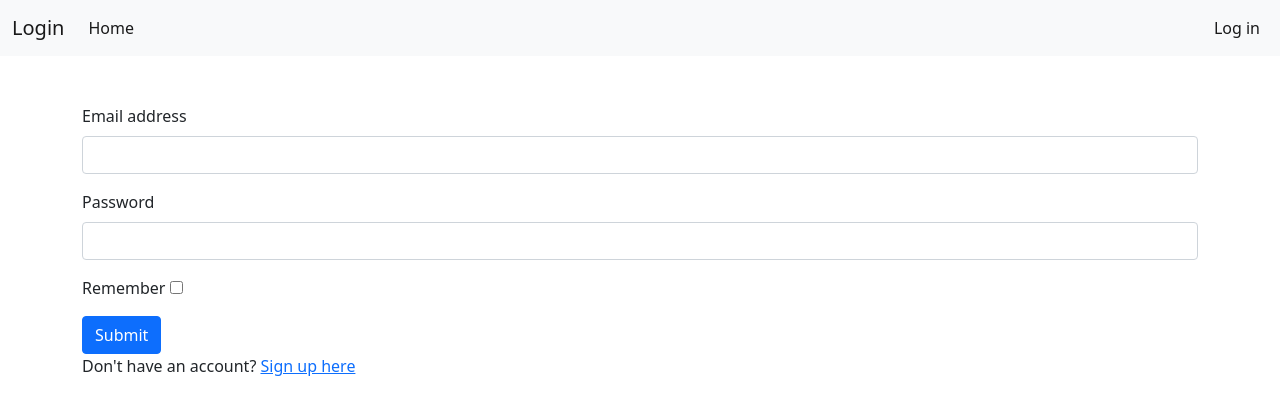
After one commit to benjaminbills/budgetapp, a Flask app: template app/templates/auth/login.html in a window 1280 px wide. The commit adds this page. Shown: the top 415 px of the page. Run offline with Flask 2, Linux system fonts and the light colour scheme; the template is opened without the code that fills it: values that come from a table or form of the project are taken from there, others are empty.

Commit message:
create login form

```diff
--- a/app/auth/views.py
+++ b/app/auth/views.py
@@ -7,7 +7,9 @@ from .forms import LoginForm,RegistrationForm
 
 @auth.route('/login',methods=['GET','POST'])
 def login():
-    return render_template('auth/login.html', login_form = login_form)
+    login_form = LoginForm()
+
+    return render_template('auth/login.html', login_form=login_form)
 
 @auth.route('/register',methods = ["GET","POST"])
 def register():
--- /dev/null
+++ b/app/templates/auth/login.html
@@ -0,0 +1,34 @@
+{% extends 'base.html'%}
+{% block styles%}
+    {{ super() }}
+    <link rel="stylesheet" href="{{url_for('static',filename='css/styles.css')}}">
+
+{% endblock %}
+
+{% block content %}
+<div class="container pt-5">
+  {% for message in get_flashed_messages() %}
+    <div class="alert alert-danger">
+      {{ message }}
+    </div>
+  {% endfor %}
+  <form method="POST">
+    <input type="hidden" name="csrf_token" value="{{ csrf_token() }}"/>
+    <div class="mb-3">
+      <label for="exampleInputEmail1" class="form-label">Email address</label>
+      {{login_form.email(class_='form-control')}}
+    </div>
+    <div class="mb-3">
+      <label for="exampleInputPassword1" class="form-label">Password</label>
+      {{login_form.password(class_='form-control')}}
+    </div>
+    <div class="mb-3">
+      <label for="">Remember</label>
+      {{login_form.remember}}
+    </div>
+    <button type="submit" class="btn btn-primary">Submit</button>
+  </form>
+  <p> Don't have an account? <a href="{{url_for('auth.register')}}">Sign up here</a></p>
+</div>
+
+{% endblock%}
--- /dev/null
+++ b/app/templates/base.html
@@ -0,0 +1,22 @@
+<!doctype html>
+<html lang="en">
+  <head>
+    <!-- Required meta tags -->
+    <meta charset="utf-8">
+    <meta name="viewport" content="width=device-width, initial-scale=1">
+
+    <!-- Bootstrap CSS -->
+    <link href="https://cdn.jsdelivr.net/npm/bootstrap@5.0.0-beta3/dist/css/bootstrap.min.css" rel="stylesheet" integrity="sha384-eOJMYsd53ii+scO/bJGFsiCZc+5NDVN2yr8+0RDqr0Ql0h+rP48ckxlpbzKgwra6" crossorigin="anonymous">
+    {% block styles%}
+    {% endblock %}
+  </head>
+  <body>
+    {% include 'navbar.html' %}
+
+
+      {% block content %}
+      {% endblock %}
+
+    <script src="https://cdn.jsdelivr.net/npm/bootstrap@5.0.0-beta3/dist/js/bootstrap.bundle.min.js" integrity="sha384-JEW9xMcG8R+pH31jmWH6WWP0WintQrMb4s7ZOdauHnUtxwoG2vI5DkLtS3qm9Ekf" crossorigin="anonymous"></script>
+  </body>
+</html>
--- /dev/null
+++ b/app/templates/navbar.html
@@ -0,0 +1,28 @@
+
+<nav class="navbar navbar-expand-lg navbar-light bg-light">
+  <div class="container-fluid">
+    <a class="navbar-brand" href="/">Login</a>
+    <button class="navbar-toggler" type="button" data-bs-toggle="collapse" data-bs-target="#navbarNav" aria-controls="navbarNav" aria-expanded="false" aria-label="Toggle navigation">
+      <span class="navbar-toggler-icon"></span>
+    </button>
+    <div class="collapse navbar-collapse" id="navbarNav">
+      <ul class="navbar-nav">
+        <li class="nav-item">
+          <a class="nav-link active" aria-current="page" href="/">Home</a>
+        </li>
+      </ul>
+      <ul class="navbar-nav ms-auto">
+        {% if current_user.is_authenticated %}
+        <li class="nav-item">
+          <a class="nav-link active" aria-current="page">{{current_user.username}}</a>
+        </li>
+        <li class="nav-item">
+          <a class="nav-link active" aria-current="page" href="{{url_for('auth.logout')}}">Log out</a>
+        </li>
+        {% else %}
+          <a class="nav-link active" aria-current="page" href="{{url_for('auth.login')}}">Log in</a>
+        {%endif%}
+      </ul>
+    </div>
+  </div>
+</nav>
--- a/config.py
+++ b/config.py
@@ -5,6 +5,7 @@ class Config:
   '''
   General configuration parent class
   '''
+  SECRET_KEY = os.environ.get("SECRET_KEY")
 
 class ProdConfig(Config):
   """
```
Also changed, not shown: app/templates/index.html (+19 -12 lines).
